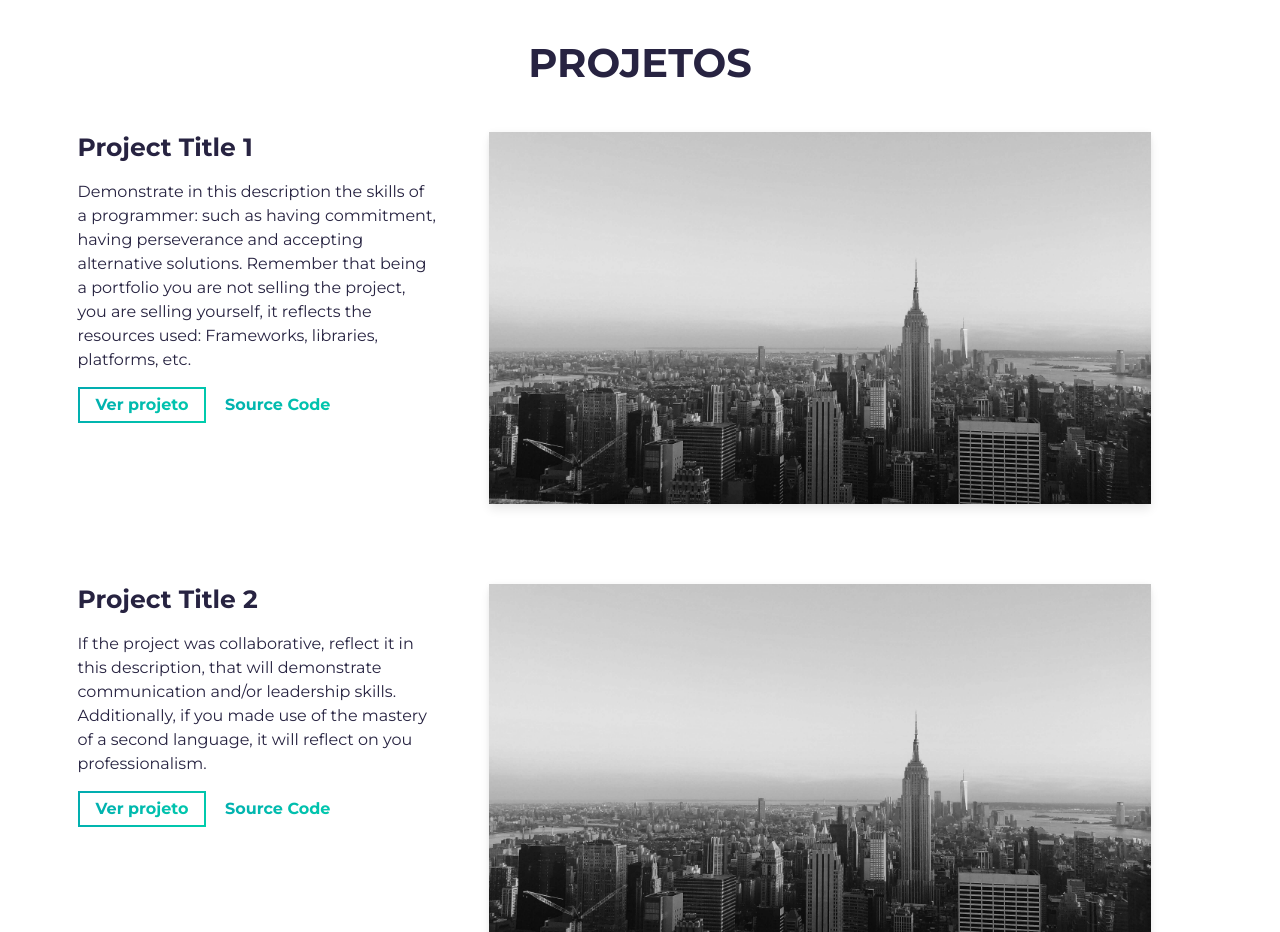
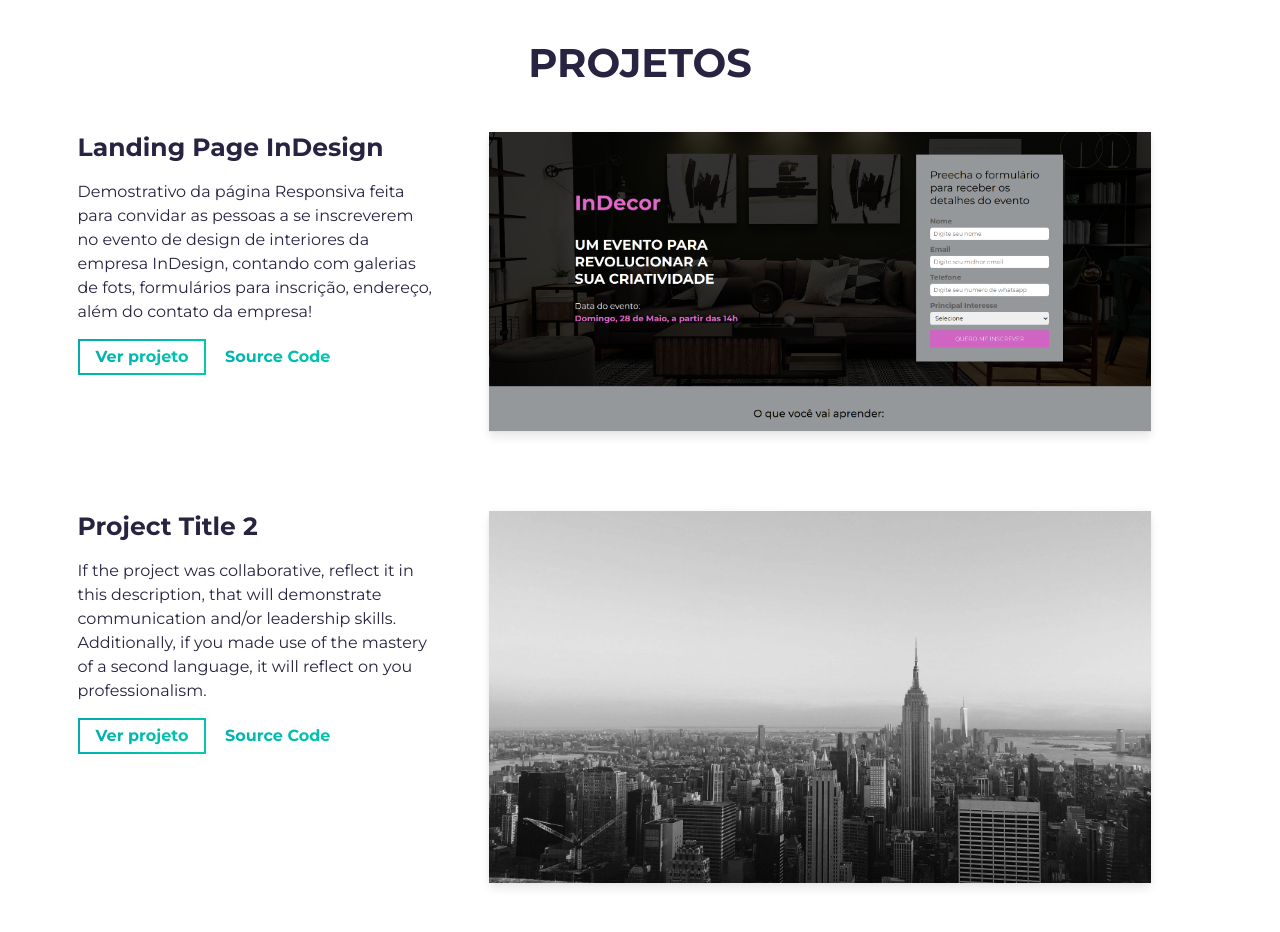
Before and after one commit to SuellenLimaDev/Portifolio, a website built with Parcel: page src/index.html in a window 1280 px wide. Shown: the part 1620-2552 px from the top of the page. Built offline with nearby package versions, Linux system fonts and the light colour scheme.

Commit message:
adição de landing page InDesign nos exemplo de projetos

```diff
--- a/src/index.html
+++ b/src/index.html
@@ -107,19 +107,17 @@
           <div class="row">
             <div class="col-lg-4 col-sm-12">
               <div class="project-wrapper__text load-hidden">
-                <h3 class="project-wrapper__text-title">Project Title 1</h3>
+                <h3 class="project-wrapper__text-title">Landing Page InDesign</h3>
                 <div>
                   <p class="mb-4">
-                    Demonstrate in this description the skills of a programmer: such as having commitment,
-                    having perseverance and accepting alternative solutions. Remember that being a portfolio you are not selling the project,
-                    you are selling yourself, it reflects the resources used: Frameworks, libraries, platforms, etc.
+                    Demostrativo da página Responsiva feita para convidar as pessoas a se inscreverem no evento de design de interiores da empresa InDesign, contando com galerias de fots, formulários para inscrição, endereço, além do contato da empresa!
                   </p>
                 </div>
                 <a
                   rel="noreferrer"
                   target="_blank"
                   class="cta-btn cta-btn--hero"
-                  href="#!"
+                  href="https://in-design.netlify.app/"
                 >
                   Ver projeto
                 </a>
@@ -146,7 +144,7 @@
                     <img
                       alt="Project Image"
                       class="img-fluid"
-                      src="assets/project.jpg"
+                      src="assets/project-1.png"
                     />
                   </div>
                 </a>
```
Also changed, not shown: src/assets/project-1.png (added).
